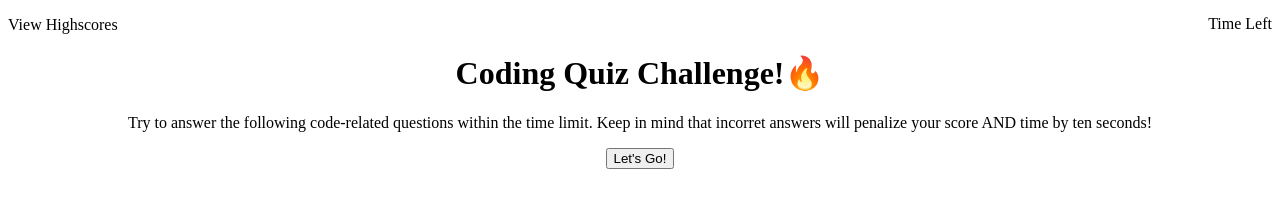
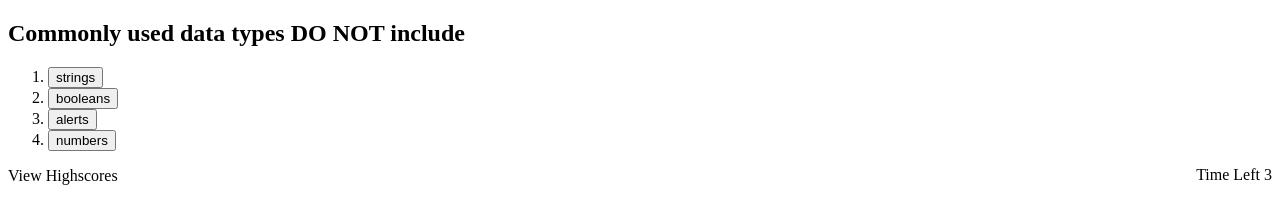
Before and after one commit to NicoleD1999/coding-quiz, a plain HTML site: page index.html in a window 1280 px wide. Both pictures are taken after a click on the button "Let's Go!". Drawn offline with Linux system fonts and the light colour scheme.

Commit message:
added elements in html, added event listener to button that begins timer

```diff
--- a/assets/css/js/javascript.js
+++ b/assets/css/js/javascript.js
@@ -1,13 +1,17 @@
 var body = document.body;
 //text in header is going to be highscore & timer that stays there even if user clicks button
+//----------------------------------------------Inital Screen-------------------------------------------------------------------------------------------
 var nav = document.createElement("nav")
 var div = document.createElement("div")
 var highscores = document.createElement ("p")
 var timer = document.createElement("p")
+var initalSection = document.createElement ("section")
 var h1El = document.createElement("h1");
 var para = document.createElement("p")
 var buttonDiv = document.createElement ("div")
 var button = document.createElement("button")
+
+var timeLeft = 5;
 
 highscores.textContent = "View Highscores"
 timer.textContent = "Time Left"
@@ -16,9 +20,10 @@ para.textContent = "Try to answer the following code-related questions within th
 button.textContent = "Let's Go!"
 
 body.appendChild(nav);
-body.appendChild(h1El);
-body.appendChild(para)
-body.appendChild(buttonDiv)
+body.appendChild(initalSection)
+initalSection.appendChild(h1El);
+initalSection.appendChild(para)
+initalSection.appendChild(buttonDiv)
 buttonDiv.appendChild (button)
 nav.appendChild(div);
 div.appendChild(highscores);
@@ -29,4 +34,23 @@ timer.setAttribute("style", "text-align: right;  margin-top:-35px;")
 h1El.setAttribute ("style", "text-align:center;")
 para.setAttribute ("style", "text-align:center;")
 buttonDiv.setAttribute("style", "display:flex; justify-content:center; align-items:center;" )
-//--------------- ^ First Screen ^ --------------------------------------
+
+function startTime() {
+    var timeInterval = setInterval(function(){
+    timeLeft--;
+    timer.textContent= "Time Left " + timeLeft;
+    console.log (timeLeft);
+   }, 1000);
+}
+
+button.addEventListener ('click', function() {
+    startTime();
+    initalSection.setAttribute("style","display:none;");
+    section1.setAttribute("style","display;");
+
+})
+
+//---------------------------------------------^Inital Screen^------------------------------------------------------------------------------------------
+//---------------------------------------------Second Screen--------------------------------------------------------------------------------------
+var section1 = document.querySelector("#section-1");
+section1.setAttribute("style", "display:none;");
--- a/index.html
+++ b/index.html
@@ -8,7 +8,28 @@
     <link rel="stylesheet" href="./assets/css/style.css">
 </head>
 <body>
+    <section id="section-1">
+        <div>
+            <h1> Commonly used data types DO NOT include</h1>
+        </div>
+        <div>
+            <ol>
+                <li>
+                    <button>strings</button>
+                </li>
+                <li>
+                    <button>booleans</button>
+                </li>
+                <li>
+                    <button>alerts</button>
+                </li>
+                <li>
+                    <button>numbers</button>
+                </li>
 
+            </ul>
+        </div>
+    </section>
     <script src="assets/css/js/javascript.js"></script>
 </body>
 </html>
```
